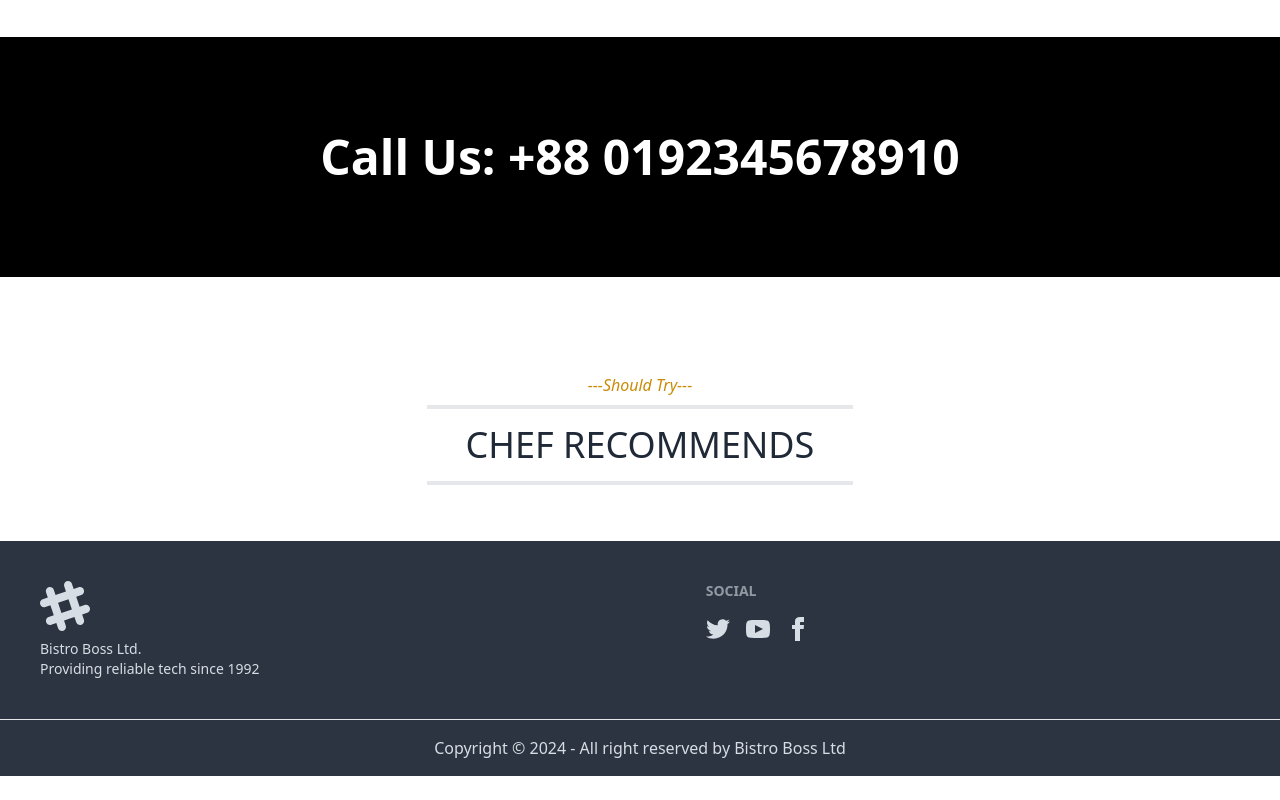
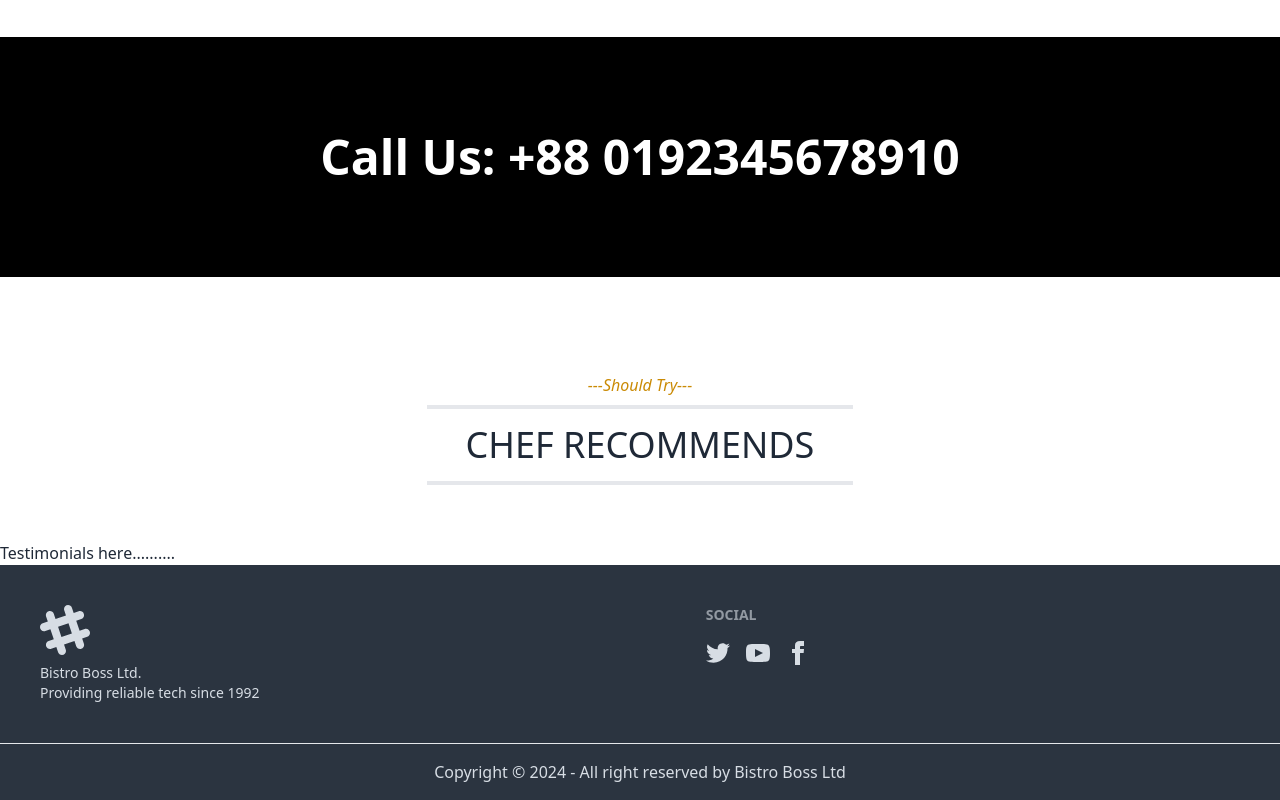
Before and after one commit to rar34/bistro-boss-client, a React (Vite) app: page / in a window 1280 px wide. Shown: the part 2276-3076 px from the top of the page. Before the commit the page ends 3052 px from the top, so only its background shows below. Built offline with nearby package versions, Linux system fonts and the light colour scheme; no server answers.

Commit message:
added testimonials in homepage

```diff
--- a/src/pages/Home/Home.jsx
+++ b/src/pages/Home/Home.jsx
@@ -4,6 +4,7 @@ import CallUs from "./CallUs";
 import Category from "./Category";
 import PopularMenu from "./PopularMenu";
 import Recomends from "./Recomends";
+import Testimonials from "./Testimonials";
 
 const Home = () => {
     return (
@@ -14,6 +15,7 @@ const Home = () => {
             <PopularMenu />
             <CallUs />
             <Recomends />
+            <Testimonials />
         </div>
     );
 };
```
